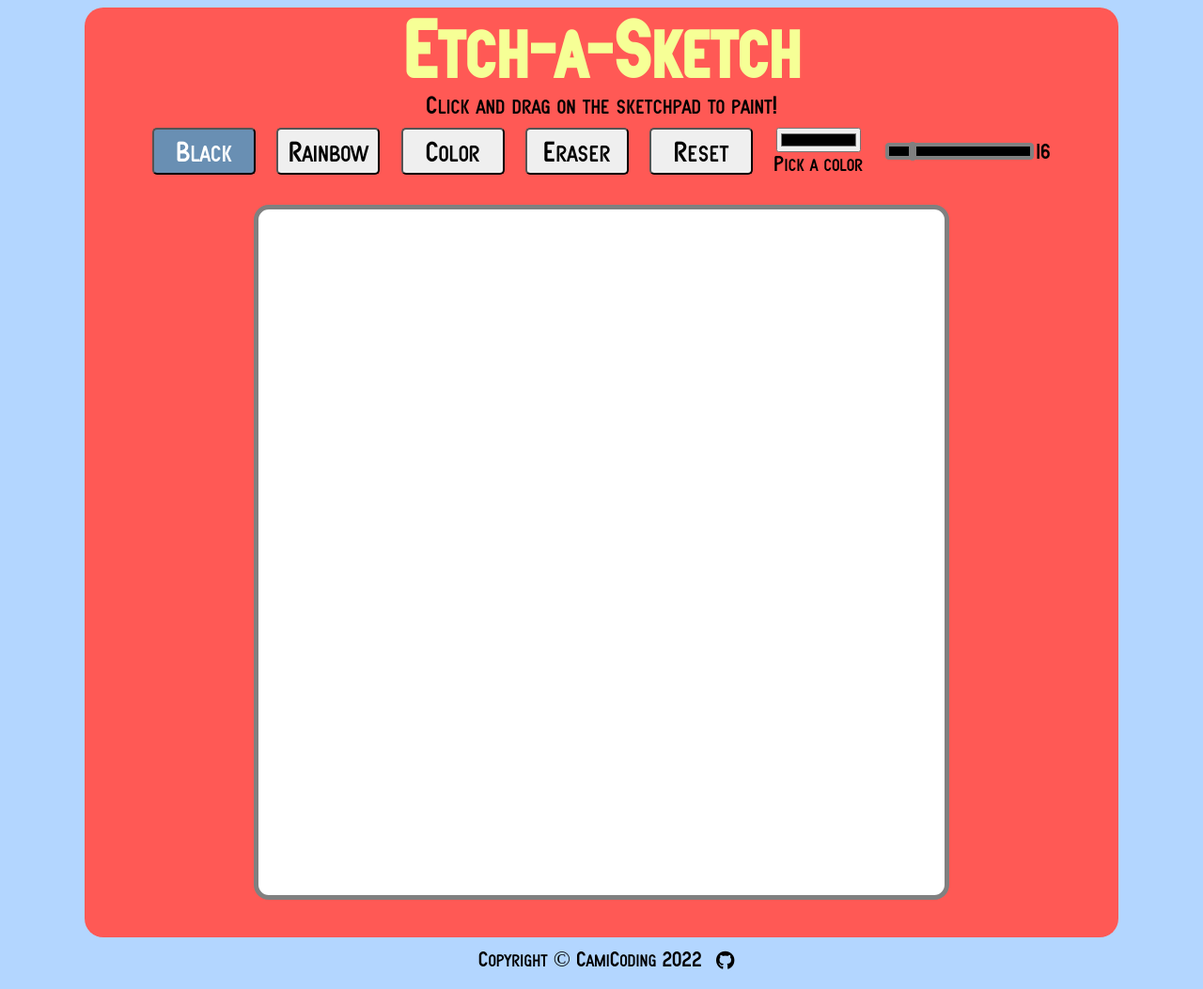
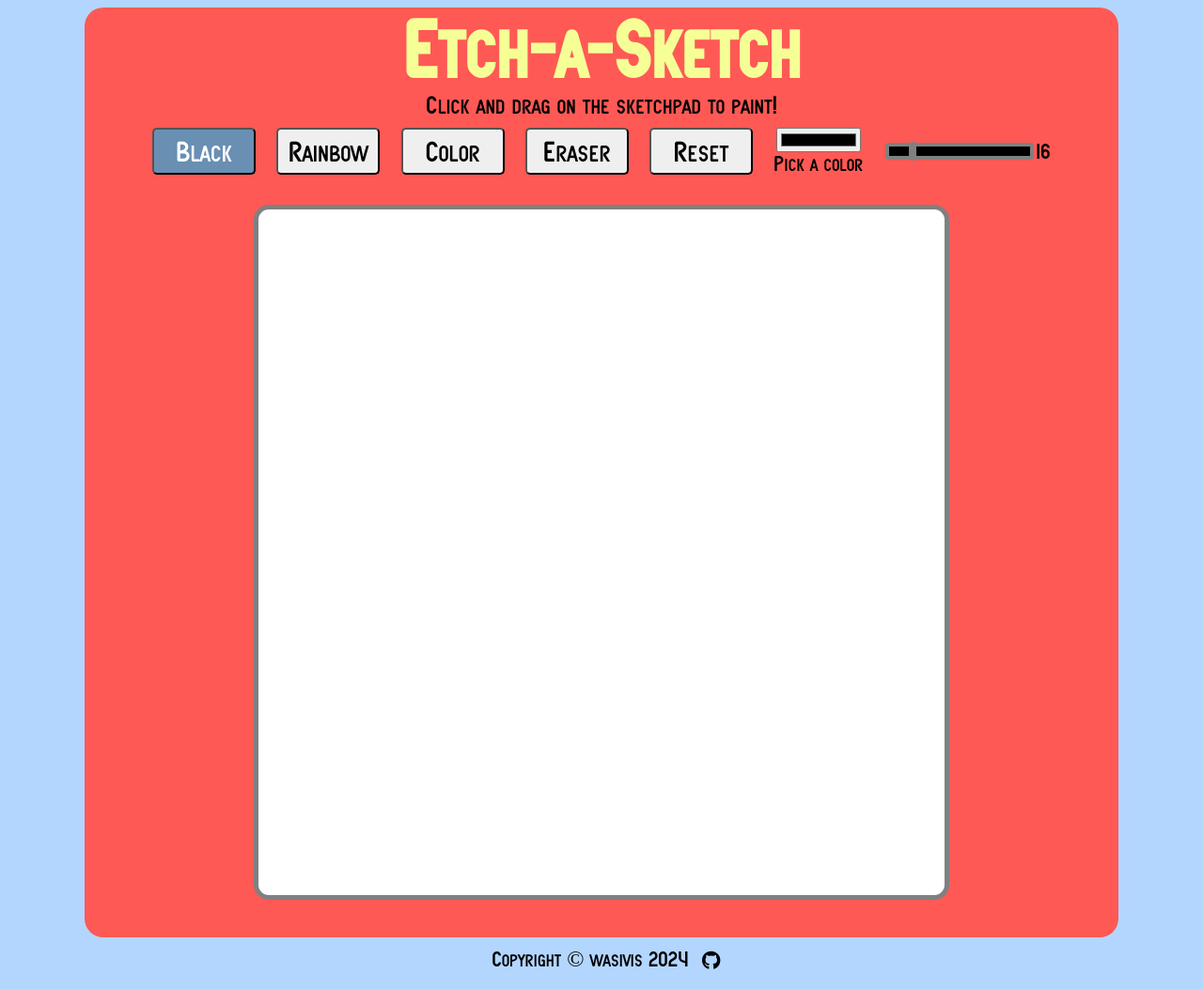
Before and after one commit to CamiCoding/etchasketch, a plain HTML site: page index.html in a window 1280 px wide. Shown: the whole page at 94% size. Drawn offline with Linux system fonts and the light colour scheme.

Commit message:
Update index.html
Update GitHub info

```diff
--- a/index.html
+++ b/index.html
@@ -37,8 +37,8 @@
             </div>
         </div>
         <div class="footer">
-            <p>Copyright © CamiCoding 2022</p>
-            <a href="https://www.github.com/CamiCoding/" target=”_blank”><i class="fa-brands fa-github fa-beat" style="--fa-beat-scale: 2.0;"></i></a>
+            <p>Copyright © wasivis 2024</p>
+            <a href="https://www.github.com/wasivis/" target=”_blank”><i class="fa-brands fa-github fa-beat" style="--fa-beat-scale: 2.0;"></i></a>
         </div>
         <script src="script.js" defer></script>
     </body>
```
